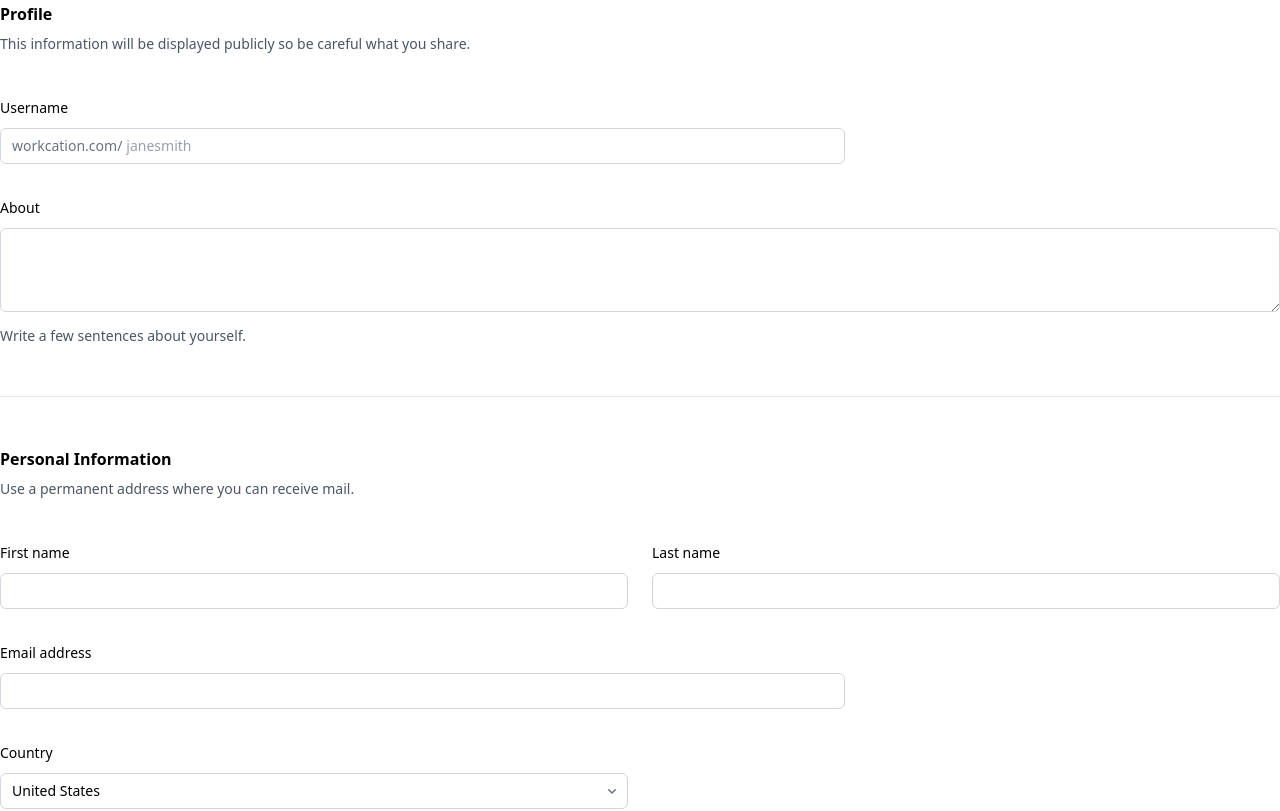
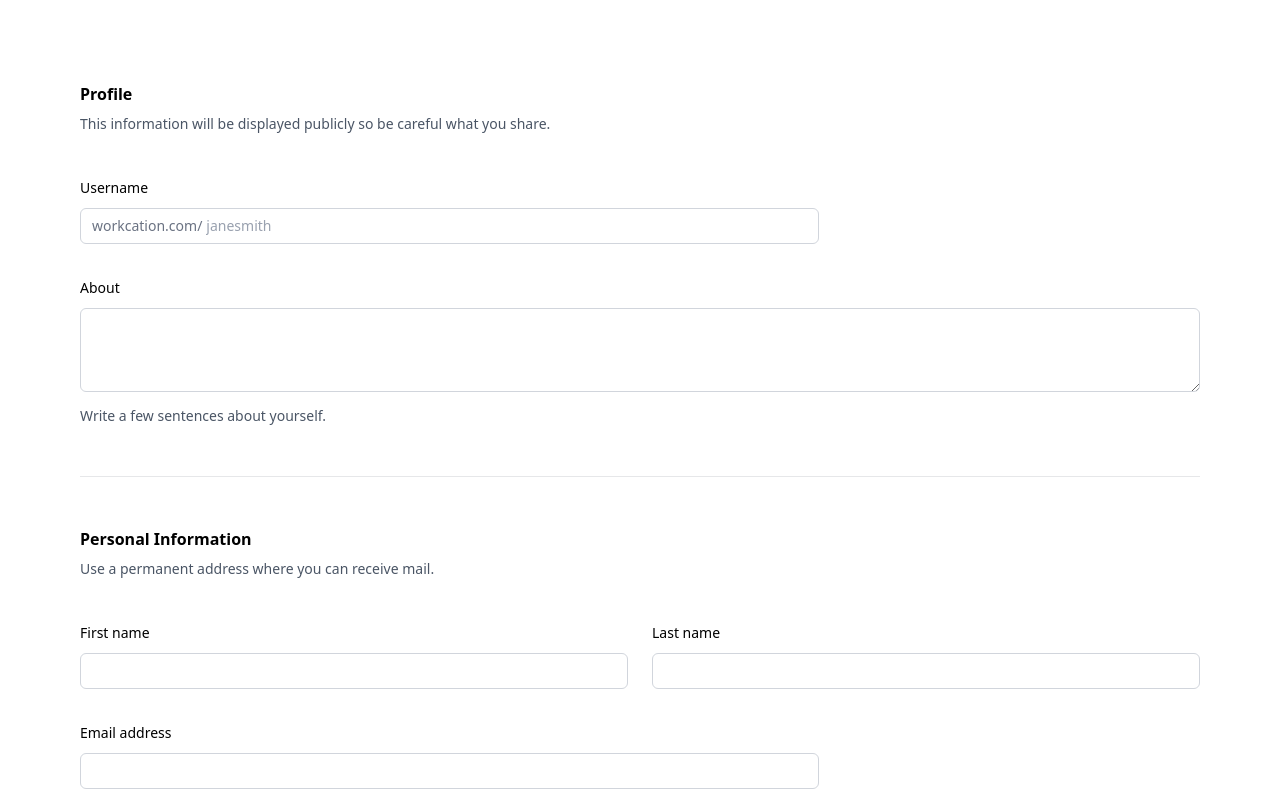
Before and after one commit to Dami-18/IRISMS, a Next.js app: page /register in a window 1280 px wide. Shown: the top 811 px of the page. Built offline with nearby package versions, Linux system fonts and the light colour scheme.

Commit message:
added margin

```diff
--- a/src/app/register/page.tsx
+++ b/src/app/register/page.tsx
@@ -5,7 +5,7 @@ import { ChevronDownIcon } from "@heroicons/react/16/solid";
 export default function Example() {
   return (
     <form>
-      <div className="space-y-12">
+      <div className="space-y-12 p-20">
         <div className="border-b border-gray-900/10 pb-12">
           <h2 className="text-base/7 font-semibold">Profile</h2>
           <p className="mt-1 text-sm/6 text-gray-600">
```
